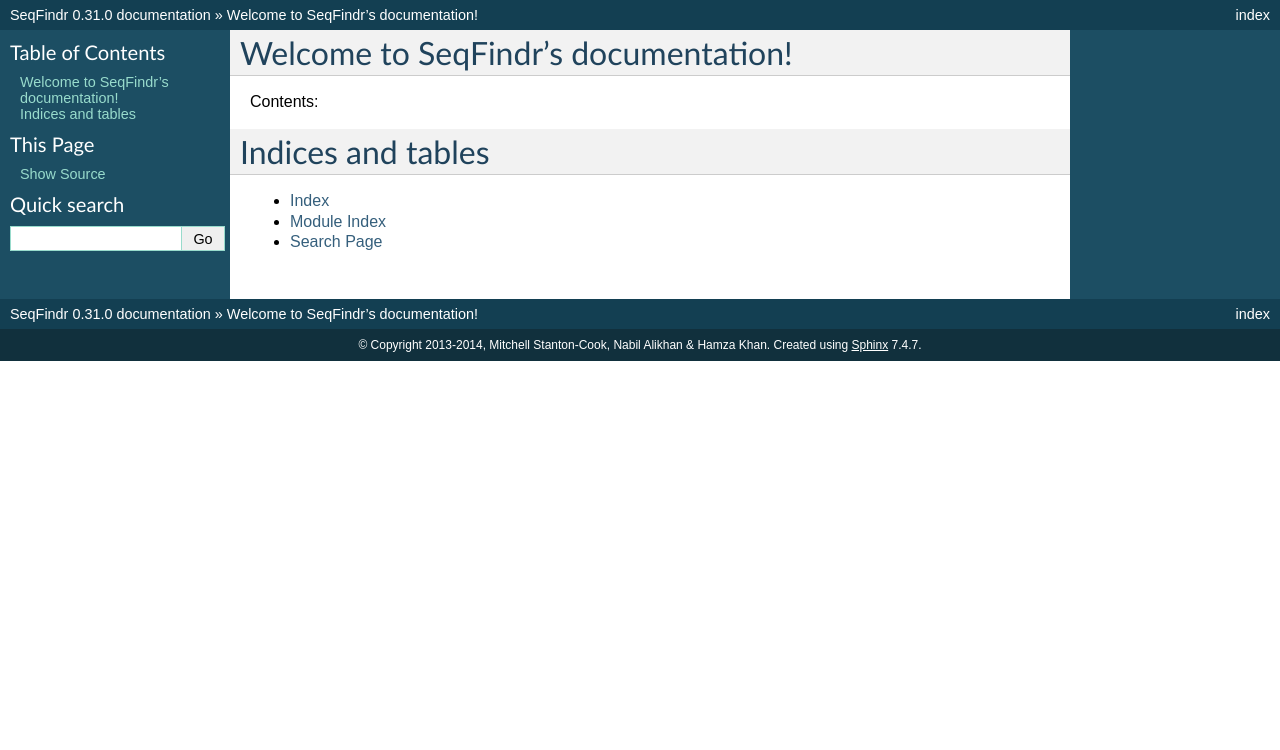
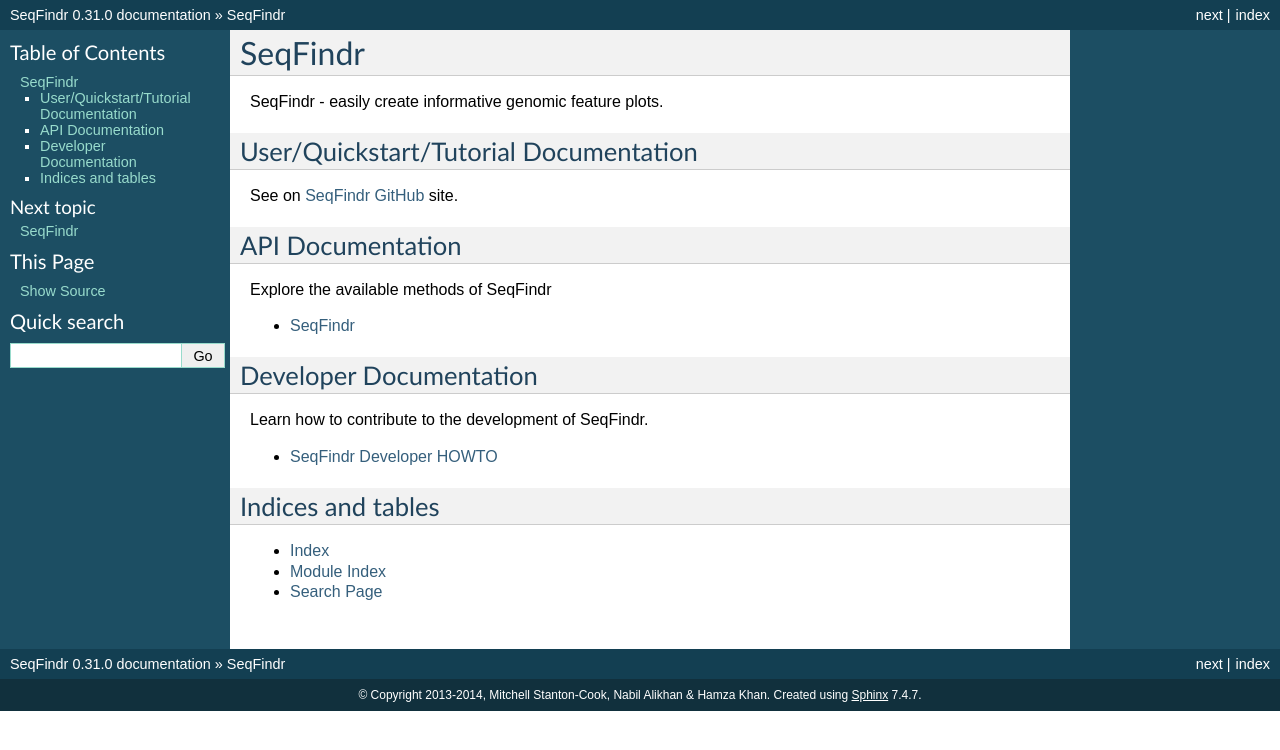
Before and after one commit to mscook/SeqFindR, a Sphinx documentation site: the page built from docs/index.rst, in a window 1280 px wide. Shown: the top 750 px of the page. Built offline with Sphinx 7.4.7, drawn with Linux system fonts in a browser that asks for light colours.

Commit message:
Improved docs

```diff
--- /dev/null
+++ b/CONTRIBUTING.rst
@@ -0,0 +1 @@
+docs/developer.rst
--- a/docs/index.rst
+++ b/docs/index.rst
@@ -1,21 +1,45 @@
-.. SeqFindr documentation master file, created by
-   sphinx-quickstart on Tue Mar 11 11:33:49 2014.
-   You can adapt this file completely to your liking, but it should at least
-   contain the root `toctree` directive.
+SeqFindr
+========
 
-Welcome to SeqFindr's documentation!
-====================================
+SeqFindr - easily create informative genomic feature plots.
 
-Contents:
+
+User/Quickstart/Tutorial Documentation
+--------------------------------------
+
+See on `SeqFindr GitHub`_ site.
+
+
+API Documentation
+-----------------
+
+Explore the available methods of SeqFindr
 
 .. toctree::
-   :maxdepth: 2
+   :maxdepth: 1
+
+   modules.rst
+
+
+Developer Documentation
+-----------------------
+
+Learn how to contribute to the development of SeqFindr.
+
+.. toctree::
+   :maxdepth: 1
+
+   developer.rst
 
 
 
 Indices and tables
-==================
+------------------
 
 * :ref:`genindex`
 * :ref:`modindex`
 * :ref:`search`
+
+
+
+.. _`SeqFindr GitHub`: https://github.com/mscook/SeqFindr
--- /dev/null
+++ b/docs/modules.rst
@@ -0,0 +1,7 @@
+SeqFindr
+========
+
+.. toctree::
+   :maxdepth: 4
+
+   SeqFindr
```
Also changed, not shown: docs/SeqFindr.rst (added, +62 -0 lines), docs/developer.rst (added, +110 -0 lines).
